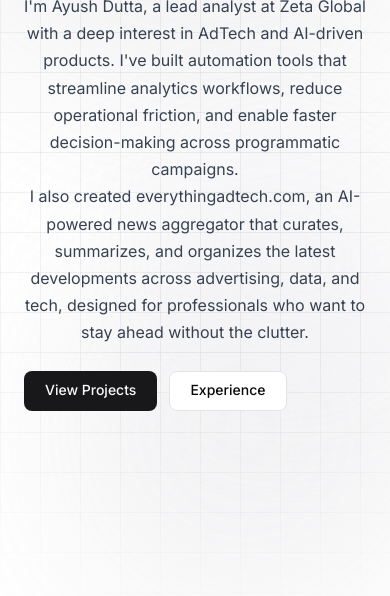
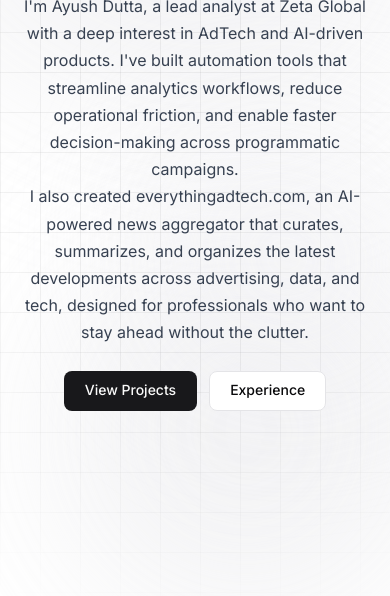
Before and after one commit to ayush1599/portfolio, a plain HTML site: page index.html in a window 390 px wide. Shown: the part 248-844 px from the top of the page. Drawn offline with Linux system fonts and the light colour scheme; a web font is replaced by a local one.

Commit message:
Center hero buttons on mobile

```diff
--- a/index.html
+++ b/index.html
@@ -238,6 +238,11 @@
             color: #374151;
             margin-bottom: 2rem;
             line-height: 1.7;
+        }
+
+        .hero-buttons {
+            display: flex;
+            gap: 0.75rem;
         }
 
         /* shadcn Button */
@@ -588,6 +593,10 @@
                 max-width: 100%;
             }
 
+            .hero-buttons {
+                justify-content: center;
+            }
+
             .hero-image {
                 display: none;
             }
@@ -814,7 +823,7 @@
                         latest developments across advertising, data, and tech, designed for professionals who want to
                         stay ahead without the clutter.
                     </p>
-                    <div style="display: flex; gap: 0.75rem;" class="scroll-animate delay-200">
+                    <div class="hero-buttons scroll-animate delay-200">
                         <a href="#projects" class="btn btn-primary">View Projects</a>
                         <a href="#experience" class="btn btn-outline">Experience</a>
                     </div>
```
